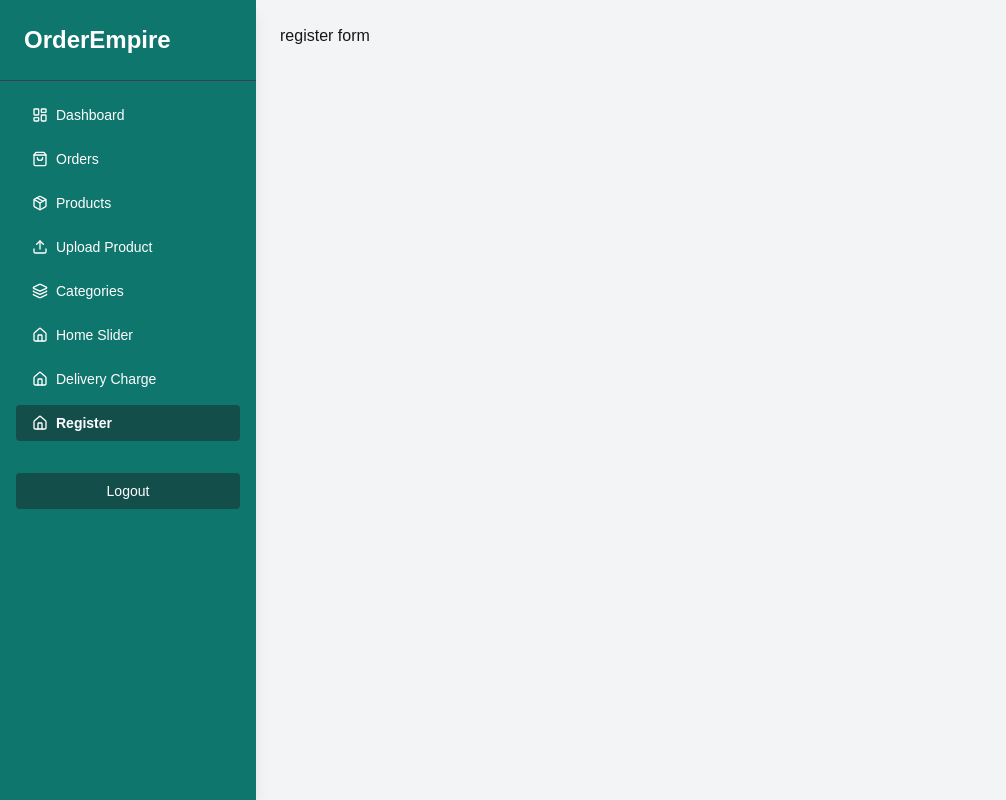
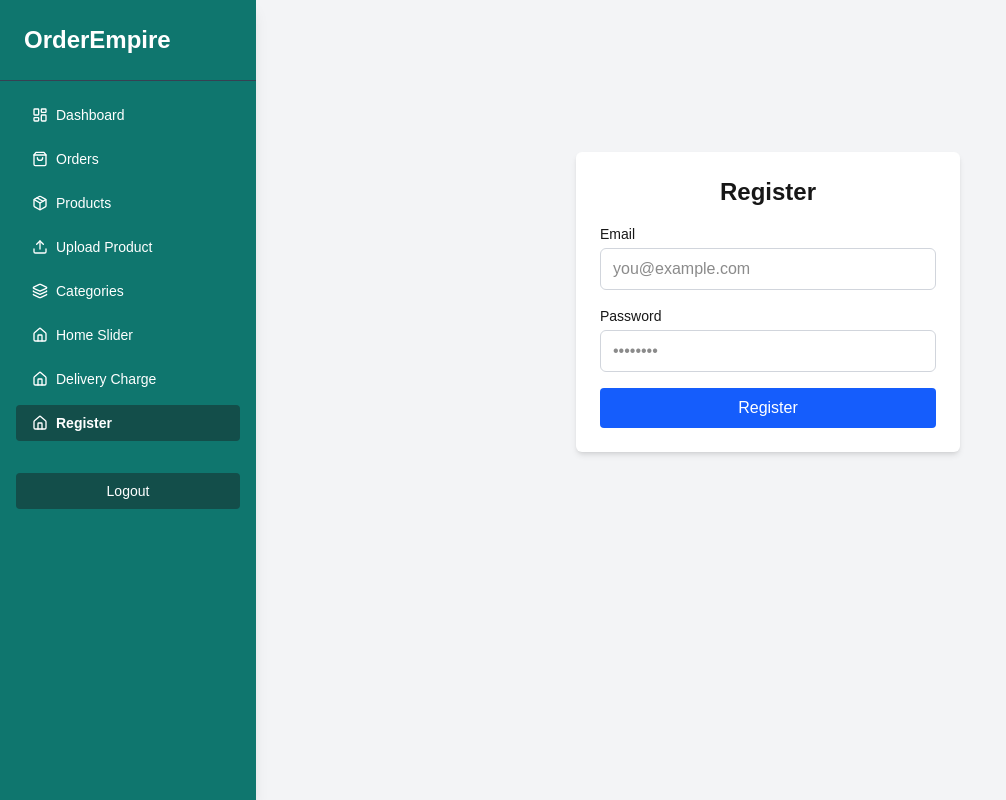
Before and after one commit to ashrafultusar/kretarferiwala-client, a Next.js app: page /admin/register in a window 1280 px wide. Shown: the whole page, without its empty margins (0-1006 px from the left). Built offline with nearby package versions, Linux system fonts and the light colour scheme.

Commit message:
added all

```diff
--- a/src/app/admin/register/page.tsx
+++ b/src/app/admin/register/page.tsx
@@ -1,9 +1,10 @@
+import AuthForm from '@/components/AuthForm/AuthForm';
 import React from 'react';
 
 const register = () => {
     return (
         <div>
-            register form
+           <AuthForm type="register" />
         </div>
     );
 };
--- a/src/app/productdetails/[id]/page.tsx
+++ b/src/app/productdetails/[id]/page.tsx
@@ -49,7 +49,7 @@ const ProductDetails = () => {
 
   // all products
   useEffect(() => {
-    setLoading(true); // Add setLoading(true) here
+    setLoading(true);
     fetch(`https://kretarferiwala-server.vercel.app/productdetails/${id}`)
       .then((res) => res.json())
       .then((data) => {
@@ -60,32 +60,32 @@ const ProductDetails = () => {
         setProduct(null);
       })
       .finally(() => {
-        setLoading(false); // Make sure setLoading(false) is called
+        setLoading(false);
       });
   }, [id]);
 
 
   useEffect(() => {
+    if (!product || !product.category || !product._id) return;
+
     const fetchRelatedProducts = async () => {
-      if (!product?.category) return;
-
       try {
         const res = await fetch(
-          `${process.env.BACKEND_API}/products?category=${product.category}`
+          `http://localhost:5000/related-products?category=${product.category}&excludeId=${product._id}`
         );
         const data = await res.json();
-
-
-        const filtered = data.filter((p: Product) => p._id !== id);
-        setRelatedProducts(filtered);
+        setRelatedProducts(data);
       } catch (err) {
         console.error("Failed to load related products:", err);
-        setRelatedProducts([]);
       }
     };
 
-    if (product) fetchRelatedProducts();
-  }, [product, id]);
+    fetchRelatedProducts();
+  }, [product]);
+
+
+
+
 
   useEffect(() => {
     const fetchDeliveryCharge = async () => {
--- /dev/null
+++ b/src/components/AuthForm/AuthForm.tsx
@@ -0,0 +1,51 @@
+"use client";
+
+import { useState } from "react";
+
+interface AuthFormProps {
+  type: "login" | "register";
+}
+
+export default function AuthForm({ type }: AuthFormProps) {
+  const [email, setEmail] = useState("");
+  const [password, setPassword] = useState("");
+
+  return (
+    <div className="flex items-center justify-center mt-32">
+      <form className="bg-white shadow-md p-6 rounded-md w-full max-w-sm space-y-4">
+        <h2 className="text-2xl font-semibold text-center capitalize">
+          {type === "login" ? "Login" : "Register"}
+        </h2>
+
+        <div>
+          <label className="block text-sm font-medium mb-1">Email</label>
+          <input
+            type="email"
+            className="w-full px-3 py-2 border border-gray-300 rounded-md focus:outline-none focus:ring focus:ring-blue-500"
+            value={email}
+            onChange={(e) => setEmail(e.target.value)}
+            placeholder="you@example.com"
+          />
+        </div>
+
+        <div>
+          <label className="block text-sm font-medium mb-1">Password</label>
+          <input
+            type="password"
+            className="w-full px-3 py-2 border border-gray-300 rounded-md focus:outline-none focus:ring focus:ring-blue-500"
+            value={password}
+            onChange={(e) => setPassword(e.target.value)}
+            placeholder="••••••••"
+          />
+        </div>
+
+        <button
+          type="submit"
+          className="w-full bg-blue-600 text-white py-2 rounded hover:bg-blue-700 transition"
+        >
+          {type === "login" ? "Login" : "Register"}
+        </button>
+      </form>
+    </div>
+  );
+}
```
